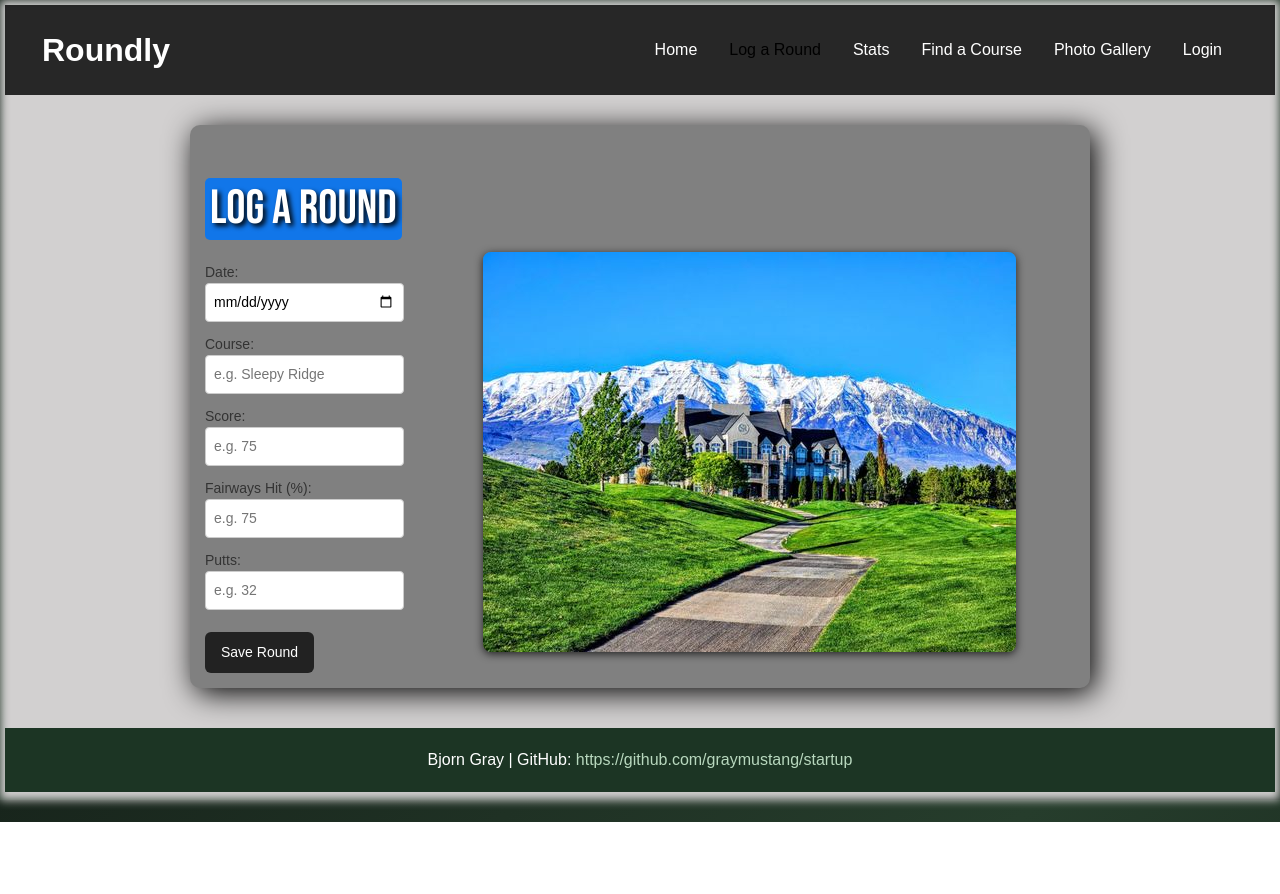
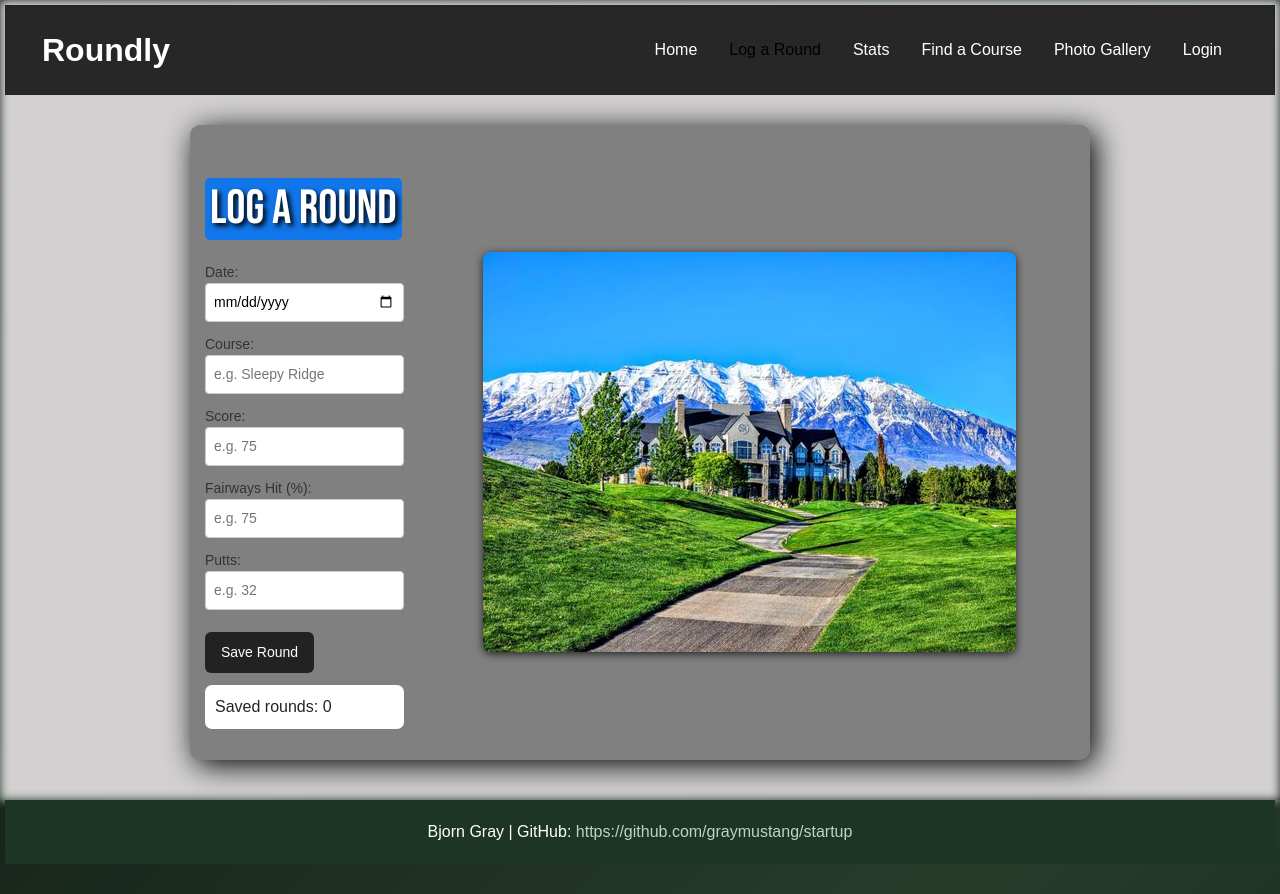
Before and after one commit to graymustang/startup, a React (Vite) app: page /round in a window 1280 px wide. Before the commit the page ends 822 px from the top, so only its background shows below. Built offline with nearby package versions, Linux system fonts and the light colour scheme.

Commit message:
feat: add reactivity to round.jsx

```diff
--- a/src/round/round.jsx
+++ b/src/round/round.jsx
@@ -1,53 +1,96 @@
-import React from 'react'
+import { useEffect, useState } from 'react';
 import sleepyRidge from '../img/sleepy-ridge.jpg';
 
+const emptyRound = {
+    date: '', course: '', score: '', fairways: '', putts: '',
+};
+
 export function Round() {
+    const [round, setRound] = useState(emptyRound);
+    const [message, setMessage] = useState('');
+    const [savedCount, setSavedCount] = useState(0);
+
+    //load the number of saved rounds when page opens
+    useEffect(() => {
+        try {
+            const savedRounds = JSON.parse(localStorage.getItem('roundlyRounds') || '[]');
+            setSavedCount(Array.isArray(savedRounds) ? savedRounds.length : 0);
+        } catch {
+            setSavedCount(0);
+        }
+    }, []);
+
+    function handleChange(event) {
+        const { name, value } = event.target;
+        setRound((previous) => ({ ...previous, [name]: value }));
+        setMessage('');
+    }
+
+    function handleSubmit(event) {
+        event.preventDefault();
+
+        //new round object created
+        const newRound = {
+            date: round.date,
+            course: round.course.trim(),
+            score: Number(round.score),
+            fairways: round.fairways === '' ? null : Number(round.fairways),
+            putts: round.putts === '' ? null : Number(round.putts),
+        };
+
+        if (!newRound.course || !newRound.date || !Number.isInteger(newRound.score) || newRound.score <= 0) {
+            setMessage('Please enter a date, course, and valid score.');
+            return;
+        }
+
+        try {
+            const previousRounds = JSON.parse(localStorage.getItem('roundlyRounds'));
+            const rounds = Array.isArray(previousRounds) ? previousRounds : [];
+            const updatedRounds = [...rounds, newRound];
+            localStorage.setItem('roundlyRounds', JSON.stringify(updatedRounds));
+            setSavedCount(updatedRounds.length);
+            setRound({ ...emptyRound });
+            setMessage('Round saved');
+        } catch {
+            setMessage('Couldn\'t save your round');
+        }
+    }
+
     return (
         <section>
             <div className="floating-box">
-
                 <h2>Log a Round</h2>
-
                 <div className="log-flex">
-
-                    <form className="log-form">
-
+                    <form className="log-form" onSubmit={handleSubmit}>
                         <label>
                             Date:
-                            <input type="date" name="date" required />
+                            <input type="date" name="date" value={round.date} onChange={handleChange} required />
                         </label>
-
                         <label>
                             Course:
-                            <input type="text" name="course" placeholder="e.g. Sleepy Ridge" required />
+                            <input type="text" name="course" placeholder="e.g. Sleepy Ridge" value={round.course} onChange={handleChange} required />
                         </label>
-
                         <label>
                             Score:
-                            <input type="number" name="score" placeholder="e.g. 75" required />
+                            <input type="number" name="score" placeholder="e.g. 75" min="1" step="1" value={round.score} onChange={handleChange} required />
                         </label>
-
                         <label>
                             Fairways Hit (%):
-                            <input type="number" name="fairways" placeholder="e.g. 75" min="0" max="100" />
+                            <input type="number" name="fairways" placeholder="e.g. 75" min="0" max="100" step="1" value={round.fairways} onChange={handleChange} />
                         </label>
-
                         <label>
                             Putts:
-                            <input type="number" name="putts" placeholder="e.g. 32" />
+                            <input type="number" name="putts" placeholder="e.g. 32" min="0" step="1" value={round.putts} onChange={handleChange} />
                         </label>
-
                         <button type="submit" className="btn btn-dark roundly-btn">Save Round</button>
-
+                        {message && <p role="status">{message}</p>}
+                        <p>Saved rounds: {savedCount}</p>
                     </form>
-
                     <div className="log-image">
                         <img src={sleepyRidge} alt="Sleepy Ridge Clubhouse" />
                     </div>
-
                 </div>
-
             </div>
         </section>
-    )
+    );
 }
```
Also changed, not shown: 1 other file (tests, documents, lock files or other folders).
